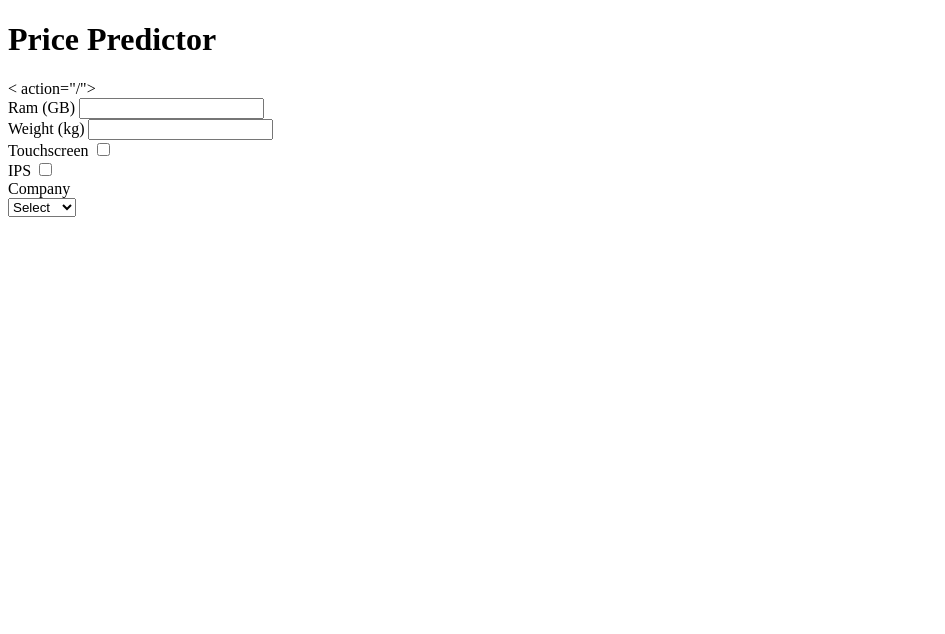
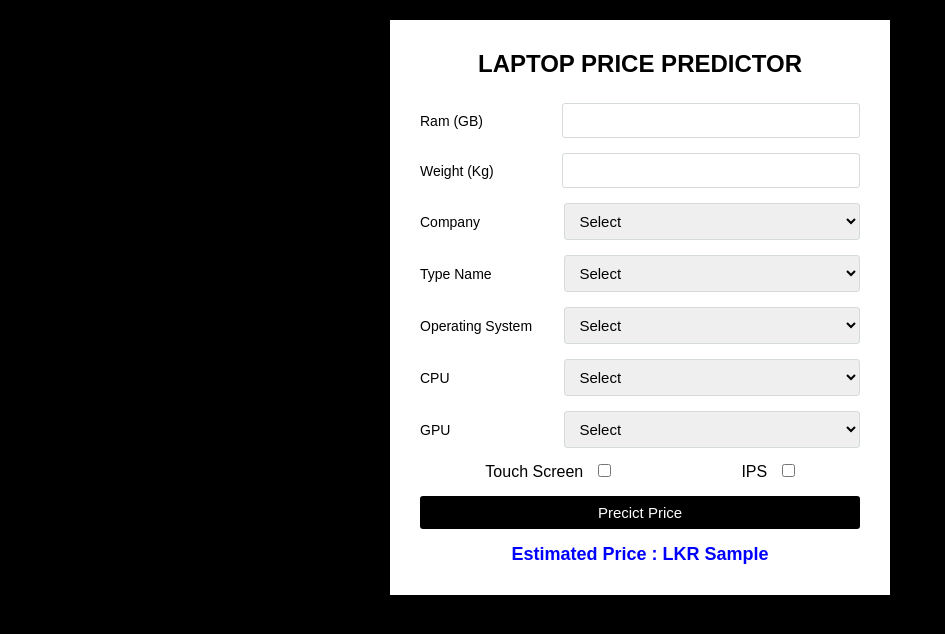
Before and after one commit to shamalsathsara/Price_Predictor, a Flask app: template website/templates/index.html in a window 1280 px wide. Shown: the top 634 px of the page, without its empty margins (0-945 px from the left). Run offline with Flask 3, Linux system fonts and the light colour scheme; the template is opened without the code that fills it: most values are stand-ins (such as "Sample title", 1, 10 or a date in 2020).

Commit message:
Completed html and add css

```diff
--- a/website/model/app.py
+++ b/website/model/app.py
@@ -1,6 +1,6 @@
 from flask import Flask, render_template  # type: ignore[import]
 
-app = Flask(__name__, template_folder="../templates")
+app = Flask(__name__, template_folder="../templates", static_folder="../static")
 @app.route('/')
 def index():
     return render_template('index.html')
--- /dev/null
+++ b/website/static/style.css
@@ -0,0 +1,104 @@
+*{
+    margin: 0;
+    padding: 0;
+    box-sizing: border-box;
+    font-family: Arial, Helvetica, sans-serif;
+}
+body{
+    background: black;
+    padding: 0 10px;
+}
+.wrapper{
+    max-width: 500px;
+    width: 100%;
+    background: #fff;
+    margin: 20px auto;
+    box-shadow: 2px 2px 4px rgba(0,0,0,0.125);
+    padding: 30px;
+}
+
+.wrapper .title{
+    font-size: 24px;
+    font-weight: 700;
+    margin-bottom: 25px;
+    color: black;
+    text-transform: uppercase;
+    text-align: center;
+}
+
+.wrapper .form{
+    width: 100%;
+}
+
+.wrapper .form .inputfield{
+    margin-bottom: 15px;
+    display: flex;
+    align-items: center;
+}
+
+.wrapper .form .inputfield label{
+     width: 200px;
+     color: black;
+     margin-right: 10px;
+    font-size: 14px;
+}
+
+.check{
+    margin-bottom: 15px;
+    display: flex;
+    justify-content: space-around;
+}
+
+.check label{
+    padding: 0px 10px 0px 0px;
+}
+
+.wrapper .form .inputfield .input{
+    width: 100%;
+    outline: none;
+    border: 1px solid #d5dbd9;
+    font-size: 15px;
+    padding: 8px 10px;
+    border-radius: 3px;
+}
+
+.wrapper .form .inputfield .custom_select{
+    position: relative;
+    width: 100%;
+    height: 37px;
+}
+
+.wrapper .form .inputfield .custom_select:before{
+    position: absolute;
+    top: 12px;
+    right: 10px;
+}
+
+.wrapper .form .inputfield .custom_select select{
+    width: 100%;
+    height: 100%;
+    border: 0px;
+    padding: 8px 10px;
+    font-size: 15px;
+    border: 1px solid #d5dbd9;
+    border-radius: 3px;
+}
+
+.wrapper .form .inputfield .btn{
+    width: 100%;
+    padding: 8px 10px;
+    font-size: 15px;
+    border: 0px;
+    background:  black;
+    color: #fff;
+    cursor: pointer;
+    border-radius: 3px;
+    outline: none;
+}
+
+.result p{
+    text-align: center;
+    color: blue;
+    font-size: 18px;
+    font-weight: bold;
+}
--- a/website/templates/index.html
+++ b/website/templates/index.html
@@ -2,55 +2,113 @@
 <html lang="en">
 <head>
     <meta charset="UTF-8">
+    <meta http-equiv="X-UA-Compatible" content="IE=edge">
     <meta name="viewport" content="width=device-width, initial-scale=1.0">
-    <title>Predictor</title>
+    <link rel="stylesheet" href="/static/style.css">
+    <title>Laptop Price Predictor</title>
 </head>
 <body>
-
     <div class="wrapper">
-        <div class="title">
-            <h1>Price Predictor</h1>
-        </div>
-
-        < action="/">
-            <div class="inputfield">
-                <for="ram">Ram (GB)</for>
-                <input type="text" class="input" name="ram">
-            </div>
-            <div class="inputfield">
-                <for="weight">Weight (kg)</for>
-                <input type="text" class="input" name="weight" required>
-            </div>
-            <div class="inputfield">
-                <for="touchscreen">Touchscreen</for>
-                <input type="checkbox"  name="touchscreen" >
-            </div>
-            <div class="inputfield">
-                <for="ips">IPS</for>
-                <input type="checkbox"  name="ips" >
-            </div>
+        <div class="title">Laptop Price Predictor</div>
+        <form action="/" method="POST">
+            <div class="form">
+                <div class="inputfield">
+                    <label for="ram">Ram (GB)</label>
+                    <input class="input" type="text" name="ram" required>
+                </div>
+                <div class="inputfield">
+                    <label for="weight">Weight (Kg)</label>
+                    <input class="input" type="text" name="weight" required>
+                </div>
                 <div class="inputfield">
                     <label for="company">Company</label>
-                    <div class="custom_select">
-                    <select name="company" id="company" >
-                        <option value="" Selected hidden>Select</option>
-                        <option value="Apple">Apple</option>
-                        <option value="Dell">Dell</option>
-                        <option value="HP">HP</option>
-                        <option value="Acer">Acer</option>
-                        <option value="Lenovo">Lenovo</option>
-                        <option value="Msi">MSI</option>
-                        <option value="Toshiba">Toshiba</option>
-                        <option value="Asus">Asus</option>
-                        <option value="Other">Other</option>
-                    </select>
+                    <div class = "custom_select">
+                        <select name="company" id="company">
+                            <option value="" selected hidden>Select</option>
+                            <option value="acer">Acer</option>
+                            <option value="apple">Apple</option>
+                            <option value="asus">Asus</option>
+                            <option value="dell">Dell</option>
+                            <option value="hp">HP</option>
+                            <option value="lenovo">Lenovo</option>
+                            <option value="msi">MSI</option>
+                            <option value="toshiba">Toshiba</option>
+                            <option value="other">Other</option>
+                        </select>
+                    </div>
                 </div>
+                <div class="inputfield">
+                    <label for="typename">Type Name</label>
+                    <div class = "custom_select">
+                        <select name="typename" id="typename">
+                            <option value="" selected hidden>Select</option>
+                            <option value="2in1convertible">2 in 1 Convertible</option>
+                            <option value="gaming">Gaming</option>
+                            <option value="netbook">Net Book</option>
+                            <option value="notebook">Note Book</option>
+                            <option value="ultrabook">Ultra Book</option>
+                            <option value="workstation">Workstation</option>
+                        </select>
+                    </div>
+                </div>
+                <div class="inputfield">
+                    <label for="opsys">Operating System</label>
+                    <div class = "custom_select">
+                        <select name="opsys" id="opsys">
+                            <option value="" selected hidden>Select</option>
+                            <option value="windows">Windows</option>
+                            <option value="mac">Mac</option>
+                            <option value="linux">Linux</option>
+                            <option value="other">Other</option>
+                        </select>
+                    </div>
+                </div>
+                <div class="inputfield">
+                    <label for="cpuname">CPU</label>
+                    <div class = "custom_select">
+                        <select name="cpuname" id="cpuname">
+                            <option value="" selected hidden>Select</option>
+                            <option value="intelcorei3">Intel Core i3</option>
+                            <option value="intelcorei5">Intel Core i5</option>
+                            <option value="intelcorei7">Intel Core i7</option>
+                            <option value="amd">AMD</option>
+                            <option value="other">Other</option>
+                        </select>
+                    </div>
+                </div>
+                <div class="inputfield">
+                    <label for="gpuname">GPU</label>
+                    <div class = "custom_select">
+                        <select name="gpuname" id="gpuname">
+                            <option value="" selected hidden>Select</option>
+                            <option value="intel">Intel</option>
+                            <option value="amd">AMD</option>
+                            <option value="nvidia">Nvidia</option>
+                        </select>
+                    </div>
+                </div>
+                <div class="check">
+                    <div>
+                        <label for="touchscreen">Touch Screen</label>
+                        <input type="checkbox" name="touchscreen">
+                    </div>
+                    <div>
+                        <label for="ips">IPS</label>
+                        <input type="checkbox" name="ips">
+                    </div>
+                </div>
+
+                <div class="inputfield">
+                    <input class="btn" type="submit" value="Precict Price">
+                </div>
+            </div>
         </form>
 
-
-
-
+        <div class="result">
+            {% if pred_value != 0 %}
+            <p>Estimated Price : LKR {{pred_value}}</p>
+            {% endif %}
+        </div>
     </div>
-
 </body>
 </html>
```
